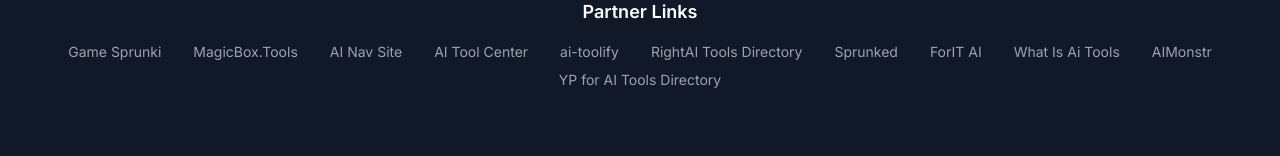
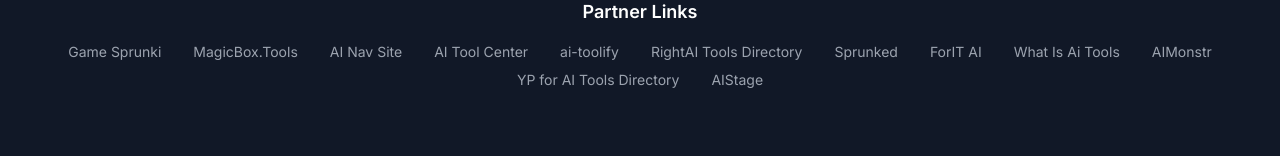
Before and after one commit to chenyiyang9303/wutang, a Next.js app: page /rap-name-generator in a window 1280 px wide. Shown: the part 2448-2604 px from the top of the page. Built offline with nearby package versions, Linux system fonts and the light colour scheme.

Commit message:
新增一个友情链接

```diff
--- a/src/app/components/Partnerlink.tsx
+++ b/src/app/components/Partnerlink.tsx
@@ -46,6 +46,10 @@
   {
     name: "YP for AI Tools Directory",
     url: "https://ypforai.com"
+  },
+  {
+    name: "AIStage",
+    url: "https://aistage.net"
   }
 ];
 
```
